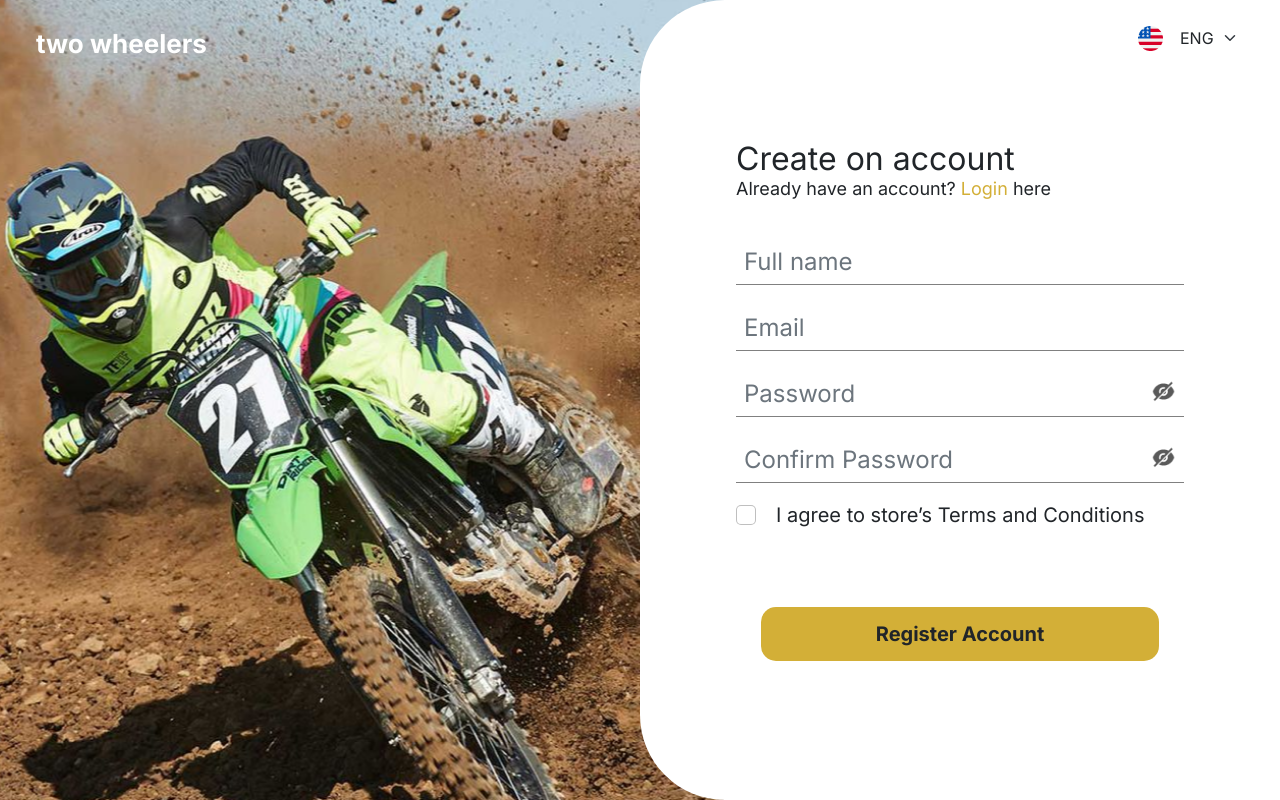
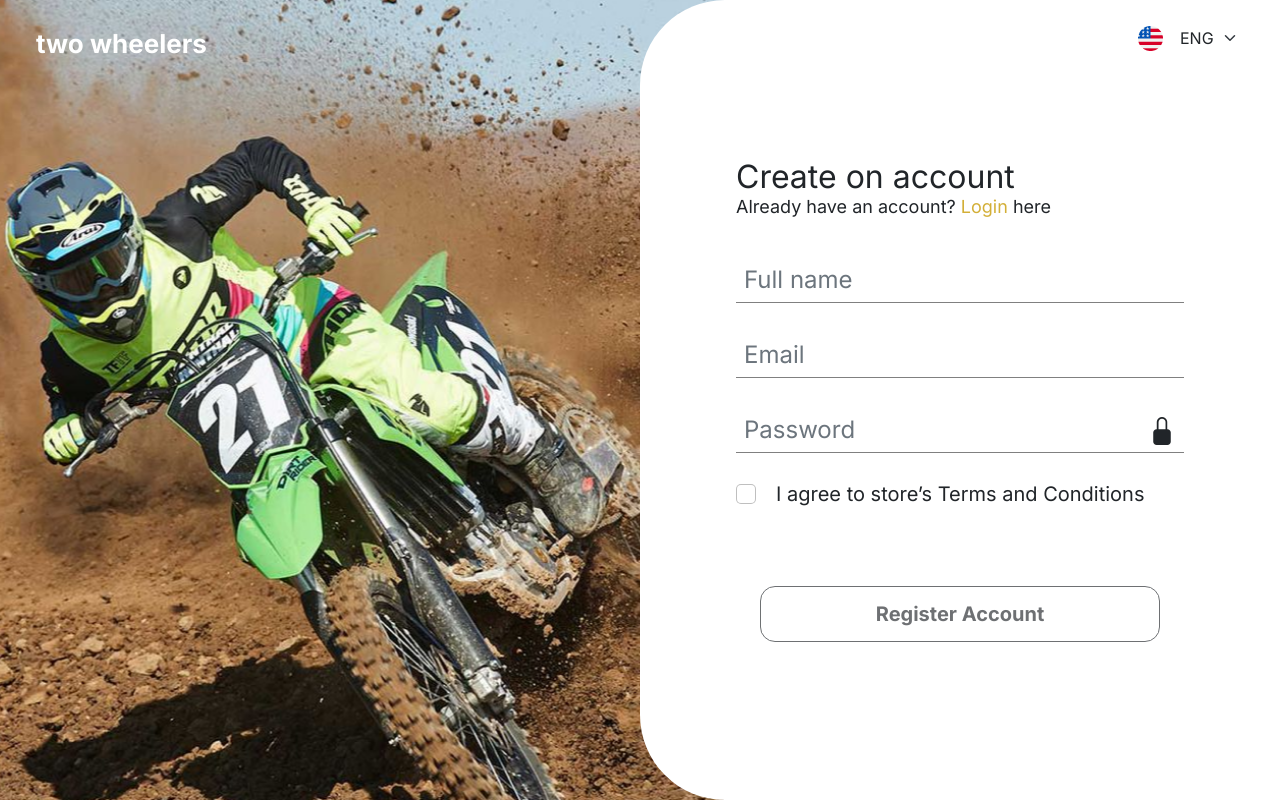
Before and after one commit to Salamakha5/MotoEmporium, a React (Create React App) app: page /register in a window 1280 px wide. Built offline with nearby package versions, Linux system fonts and the light colour scheme.

Commit message:
change login/Regist.(Formik,Yup), Add JWT(localStorage)

```diff
--- a/package.json
+++ b/package.json
@@ -9,14 +9,17 @@
     "axios": "^1.3.4",
     "bootstrap": "^5.2.3",
     "bootstrap-icons": "^1.10.3",
+    "formik": "^2.2.9",
     "mobx": "^6.9.0",
     "mobx-react-lite": "^3.4.3",
     "react": "^18.2.0",
     "react-dom": "^18.2.0",
+    "react-jwt": "^1.1.8",
     "react-router-dom": "^6.10.0",
     "react-scripts": "5.0.1",
     "sass": "^1.60.0",
-    "web-vitals": "^2.1.4"
+    "web-vitals": "^2.1.4",
+    "yup": "^1.0.2"
   },
   "scripts": {
     "start": "react-scripts start",
--- /dev/null
+++ b/src/app.jsx
@@ -0,0 +1,35 @@
+import "./app.css"
+import { observer } from 'mobx-react-lite';
+import { BrowserRouter as Router, Routes, Route, Outlet, NavLink } from 'react-router-dom'
+import Login from './pages/Login/Login.jsx';
+import Register from './pages/Register/Register.jsx';
+import Home from './pages/Home/Home.jsx';
+import NotFound from './pages/NotFound/NotFound.jsx';
+import serverStore from './store/serverStore';
+import { useEffect } from "react";
+
+const App = observer(() => {
+    useEffect(()=>{
+        serverStore.decodedToken(localStorage.getItem("IsAuthMOTO"))
+    },[])
+    return (
+              <Router>
+            {
+                serverStore.userIsAuth == true ?
+                    <Routes>
+                        <Route path='*' element={<NotFound />} />
+                        <Route path='/' element={<Home />} />
+                        <Route path='/home' element={<Home />} />
+                    </Routes>
+                    :
+                    <Routes>
+                        <Route path='*' element={<Login />} />
+                        <Route path='/login' element={<Login />} />
+                        <Route path='/register' element={<Register />} />
+                    </Routes>
+            }
+        </Router>
+    );
+})
+
+export default App;
--- a/src/index.js
+++ b/src/index.js
@@ -5,39 +5,16 @@ import '../node_modules/bootstrap-icons/font/bootstrap-icons.css';
 
 import './index.scss';
 
-import Login from './pages/Login/Login.jsx';
-import Register from './pages/Register/Register.jsx';
-import Home from './pages/Home/Home.jsx';
-import NotFound from './pages/NotFound/NotFound.jsx';
-import serverStore from './store/serverStore';
 
 import React from 'react';
 import ReactDOM from 'react-dom/client';
 import reportWebVitals from './reportWebVitals';
-import { BrowserRouter as Router, Routes, Route, Outlet, NavLink } from 'react-router-dom'
+import App from './app';
 
 const root = ReactDOM.createRoot(document.getElementById('root'));
 root.render(
     <React.StrictMode>
-
-        <Router>
-            {
-                serverStore.userIsAuth == true ?
-                    <Routes>
-                        <Route path='*' element={<NotFound />} />
-                        <Route path='/' element={<Home />} />
-                        <Route path='/home' element={<Home />} />
-                    </Routes>
-                    :
-                    <Routes>
-                        <Route path='*' element={<NotFound />} />
-                        <Route path='/' element={<Login />} />
-                        <Route path='/login' element={<Login />} />
-                        <Route path='/register' element={<Register />} />
-                    </Routes>
-            }
-        </Router>
-
+        <App></App>
     </React.StrictMode>
 );
 reportWebVitals();
--- a/src/pages/Login/Login.jsx
+++ b/src/pages/Login/Login.jsx
@@ -6,25 +6,41 @@ import language_img from '../../images/icons/choice_flag-en.png';
 import show_password from '../../images/icons/show_password.png';
 
 import Register from '../Register/Register'
-import Home from '../Home/Home'
 
 import { BrowserRouter as Router, NavLink } from 'react-router-dom'
 import serverStore from '../../store/serverStore';
 import { observer } from 'mobx-react-lite';
-import { useRef } from 'react';
-
+import { useState } from 'react';
+import {useFormik} from "formik";
+import * as Yup from "yup"
 
 
 const Login = observer(() => {
+    const [iconsLock1, setIconsLock1] = useState("bi bi-lock-fill")
+    const formik = useFormik({
+        initialValues:{
+            email: '',
+            password: '',
+        },
+        onSubmit: function(value){
+          alert("Submit!")
+          console.log(formik);
+        },
+        validationSchema:Yup.object({
+          email: Yup.string().required("Не заповнене").email("Eлектронна адреса має бути дійсною!"),
+          password:Yup.string().required("Не заповнене").min(3,"Пароль має містити від 3 сим.")
+        })
 
-    const emailRef = useRef();
-    const passwordRef = useRef();
-
+      })
     function requestToStore() {
-        serverStore.loginUser(emailRef.current.value, passwordRef.current.value)
+        console.log(serverStore.userIsAuth);
+        const {email,password}=formik.values
+        serverStore.loginUser(email,password)
     }
 
-
+    function changeIconsClass(e){
+        if(e.target.id == "button1"){iconsLock1 == "bi bi-lock-fill"?setIconsLock1("bi bi-unlock-fill"):setIconsLock1("bi bi-lock-fill")}
+    }
     return (
         <div className="login" >
             <div className="login__img-title">two wheelers</div>
@@ -39,33 +55,29 @@ const Login = observer(() => {
                     </select>
                 </div>
 
-                <div className="form-wrap">
+                <form className="form-wrap" onSubmit={formik.handleSubmit}>
                     <div className="login-form__title">Log in</div>
                     <div className="login-form__suptitle">New visitor?
                         <NavLink to='/register' element={<Register />}>
                             <span className="main-link"> Create your account </span>
                         </NavLink>here</div>
                     {/* =============== */}
-                    <input type="text" name="logEmail" id="logEmail" className="form-control forms_bot_line login-form__email" placeholder="Email"
-                        ref={emailRef} />
-
+                    <input type="text" name="email" id="email" className="form-control forms_bot_line login-form__email" placeholder="Email"
+                    onChange={formik.handleChange} value={formik.values.email}/>
+                    <label className='error'>{formik.errors.email?formik.errors.email:""}</label>
                     <div className="password-wrap">
-                        <input type="password" name="logPassword" id="logPassword" className="form-control forms_bot_line login-form__password" placeholder="Password"
-                            ref={passwordRef} />
-
-                        <button className="btn-show_password"><img src={show_password} /></button>
+                        <input  type={iconsLock1 == "bi bi-lock-fill"?"password":"text"} name="password" id="password" className="form-control forms_bot_line login-form__password" placeholder="Password"
+                       onChange={formik.handleChange} value={formik.values.password} />
+                        <button type='button' onClick={changeIconsClass} className="btn-show_password"><i id="button1" class={"fs-3 "+iconsLock1}></i></button>
                     </div>
+                    <label className='error'>{formik.errors.password?formik.errors.password:""}</label>
                     {/* =============== */}
                     <div className="login-form__forgot">Click <span className="main-link">here</span> in case you forgot your password</div>
-                    <div className="btn-cont">
-                        {/* <NavLink to='/' element={<Home />}> */}
-                        <button className="default-btn_1 login-form__submit" type="submit"
-                            onClick={requestToStore}>
-                            Login
-                        </button>
-                        {/* </NavLink> */}
+                    <div className='ErrorApi'>{serverStore.loginError}</div>
+                    <div className="btn-cont mt-4">
+                    <NavLink to="/home" onClick={requestToStore} className={formik.isValid&&formik.dirty?" btn default-btn_1 register-form__submit ":" btn default-btn_1 register-form__submit disabled "} aria-disabled="true" role="submit" data-bs-toggle="button">Register Account</NavLink>
                     </div>
-                </div>
+                </form>
 
             </div>
         </div>
--- a/src/pages/Register/Register.jsx
+++ b/src/pages/Register/Register.jsx
@@ -1,28 +1,41 @@
-
 import './Register.scss';
-
 import moto_bg from '../../images/logReg_bg.png';
 import language_img from '../../images/icons/choice_flag-en.png';
-import show_password from '../../images/icons/show_password.png';
+import Login from '../Login/Login'
+import { BrowserRouter as Router, Routes, Route, NavLink } from 'react-router-dom'
+import {useState } from 'react';
+import serverStore from '../../store/serverStore.js';
+import { observer } from 'mobx-react-lite';
+import {useFormik} from "formik";
+import * as Yup from "yup"
 
-import Login from '../Login/Login'
-import Home from '../Home/Home'
-
-import { BrowserRouter as Router, Routes, Route, NavLink } from 'react-router-dom'
-import { useRef } from 'react';
-import serverStore from '../../store/serverStore';
-import { observer } from 'mobx-react-lite';
 
 const Register = observer(() => {
+    const formik = useFormik({
+        initialValues:{
+          name: '',
+          email: '',
+          password:'',
+        },
+        onSubmit: function(value){
+          alert("Submit!")
+          console.log(formik);
+        },
+        validationSchema:Yup.object({
+          name: Yup.string().required("Не заповнене").min(4,"Поле має містити мін. 4 символа!").label("error name"),
+          email: Yup.string().required("Не заповнене").email("Eлектронна адреса має бути дійсною!"),
+          password:Yup.string().required("Не заповнене").min(3,"Пароль має містити від 3 сим."),
+        })
 
-    const nameRef = useRef();
-    const emailRef = useRef();
-    const passwordRef = useRef();
-
+      })
+    const [iconsLock1, setIconsLock1] = useState("bi bi-lock-fill")
     function requestToStore() {
-        serverStore.registerUser(nameRef.current.value, emailRef.current.value, passwordRef.current.value)
+        const {email,name,password} = formik.values
+        serverStore.registerUser(name,email,password)
     }
-
+    function changeIconsClass(e){
+        if(e.target.id == "button1"){iconsLock1 == "bi bi-lock-fill"?setIconsLock1("bi bi-unlock-fill"):setIconsLock1("bi bi-lock-fill")}
+    }
     return (
         <div className="register">
             <div className="register__img-title">two wheelers</div>
@@ -44,38 +57,34 @@ const Register = observer(() => {
                             <span className="main-link"> Login </span>
                         </NavLink>
                         here</div>
-                    {/* =============== */}
-                    <form>
+                    <form onSubmit={formik.handleSubmit}>
 
-                        <input type="text" name="firstName" id="firstName" className="form-control forms_bot_line register-form__firstName" placeholder="Full name"
-                            ref={nameRef} />
+                        <input type="text" onChange={formik.handleChange} name="name" id="name" className="form-control forms_bot_line register-form__firstName" placeholder="Full name"
+                         value={formik.values.name}
+                         />
+                         <label className='error'>{formik.errors.name?formik.errors.name:""}</label>
 
-                        <input type="email" name="regEmail" id="regEmail" className="form-control forms_bot_line register-form__email" placeholder="Email"
-                            ref={emailRef} />
+                        <input type="email" name="email" id="email" className="form-control forms_bot_line register-form__email" placeholder="Email"
+                        onChange={formik.handleChange}
+                        value={formik.values.email}
+                        />
+                         <label className='error'>{formik.errors.email?formik.errors.email:""}</label>
 
                         <div className="password-wrap">
-                            <input type="password" name="regPassword" id="regPassword" className="form-control forms_bot_line register-form__password" placeholder="Password"
-                                ref={passwordRef} />
-                            <button className="btn-show_password"><img src={show_password} /></button>
+                            <input type={iconsLock1 == "bi bi-lock-fill"?"password":"text"} name="password" id="password" className="form-control forms_bot_line register-form__password" placeholder="Password"
+                            onChange={formik.handleChange}
+                            value={formik.values.password}
+                            />
+                         <label className='error'>{formik.errors.password?formik.errors.password:""}</label>
+                            <button onClick={changeIconsClass} type="button" className="btn-show_password"><i id="button1" class={"fs-3 "+iconsLock1}></i></button>
                         </div>
-
-                        <div className="password-wrap">
-                            <input type="password" name="confirmPassword" id="confirmPassword" className="form-control forms_bot_line register-form__confirmPassword" placeholder="Confirm Password" />
-                            <button className="btn-show_password"><img src={show_password} /></button>
-                        </div>
-
                         <div className="iAgree-wrap">
                             <input className="form-check-input" type="checkbox" id="iAgree" />
                             <label className="form-check-label" htmlFor="iAgree">I agree to store’s Terms and Conditions</label>
                         </div>
-                        {/* =============== */}
+                        <div className='ErrorApi'>{serverStore.registerError}</div>
                         <div className="btn-cont">
-                            {/* <NavLink to='/' element={<Home />}> */}
-                            <button className="default-btn_1 register-form__submit" type="submit"
-                                onClick={requestToStore}>
-                                Register Account
-                            </button>
-                            {/* </NavLink> */}
+                            <a onClick={requestToStore} className={formik.isValid&&formik.dirty?"btn default-btn_1 register-form__submit":"btn default-btn_1 register-form__submit disabled"} aria-disabled="true" role="submit" data-bs-toggle="button">Register Account</a>
                         </div>
                     </form>
 
--- a/src/pages/Register/Register.scss
+++ b/src/pages/Register/Register.scss
@@ -1,6 +1,17 @@
 @import '../../scss/variables';
 
 .register {
+    .ErrorApi{
+        margin-top:20px;
+        color: red;
+        font-weight: 900;
+        font-size: 20px;
+        text-align: center;
+    }
+    .error{
+        color: brown;
+        font-size: 12px;
+    }
     position: relative;
 
     &__img-title {
@@ -71,7 +82,7 @@
         }
 
         &__firstName, &__email, &__password, &__confirmPassword {
-            margin-bottom: 20px;
+            margin-bottom: 10px;
         }
 
         .password-wrap {
```
Also changed, not shown: src/pages/Login/Login.scss (+15 -1 lines), src/store/serverStore.js (+36 -18 lines), src/app.css (added), 1 other file (tests, documents, lock files or other folders).
